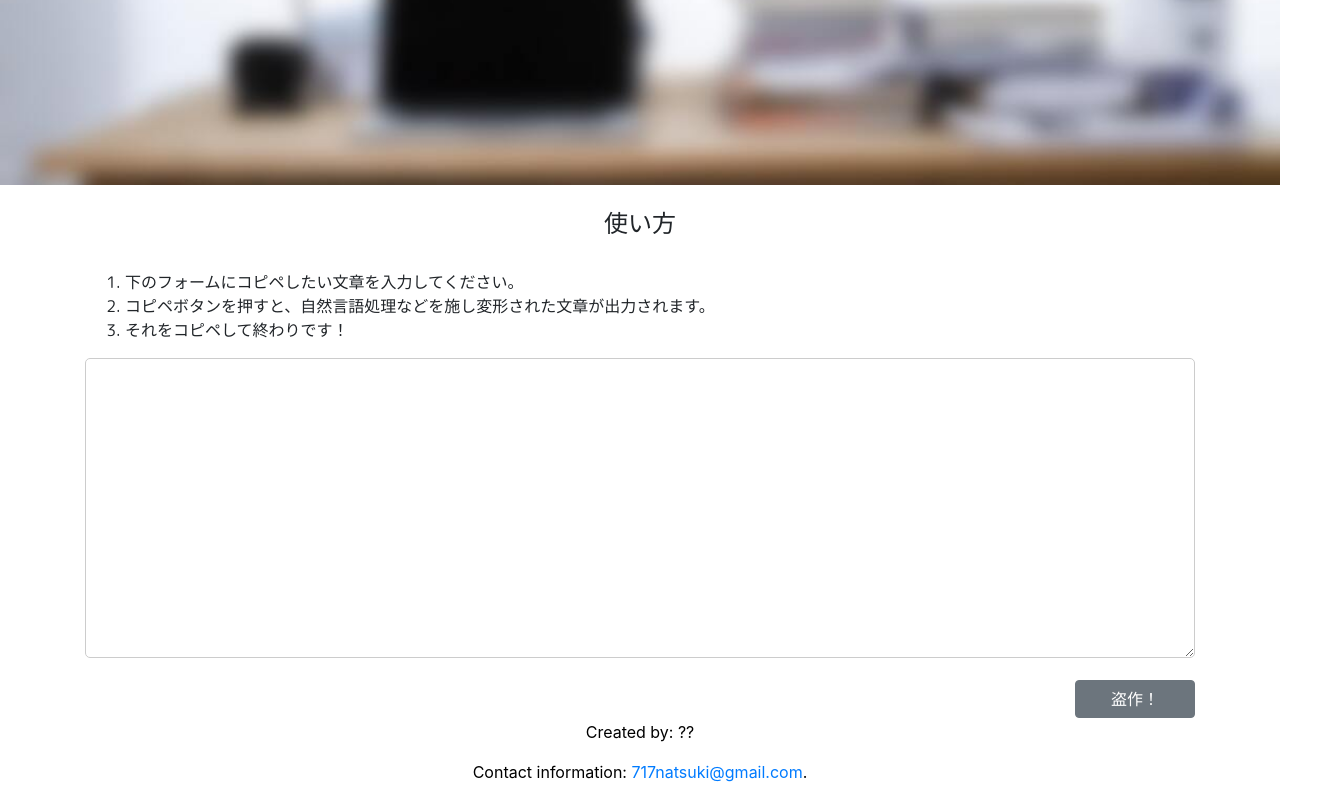
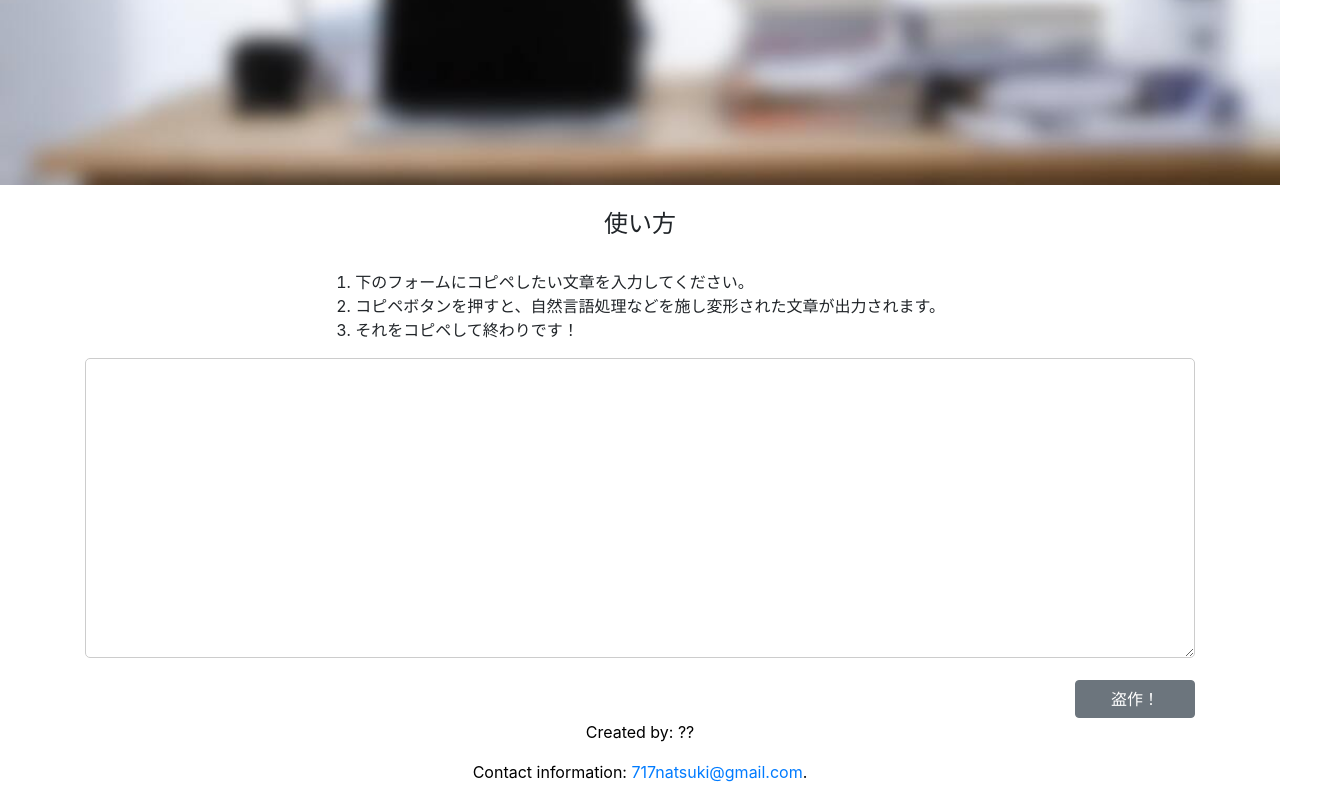
Before and after one commit to 717natsuki/CopyPpe, a plain HTML site: page copyPpe/main/index.html in a window 1280 px wide. Shown: the part 668-1468 px from the top of the page, 1330 px wide, since content can reach past the window. Drawn offline with nearby package versions, Linux system fonts and the light colour scheme.

Commit message:
no message

```diff
--- a/copyPpe/main/index.html
+++ b/copyPpe/main/index.html
@@ -37,7 +37,10 @@
   <div class="container intro">
     <h4>使い方</h4>
     <br>
-    <div class=" explain_howUse">
+
+  </div>
+  <div class="explaninDiv2">
+    <div class="explain_howUse">
       <ol>
         <li>下のフォームにコピペしたい文章を入力してください。</li>
         <li>コピペボタンを押すと、自然言語処理などを施し変形された文章が出力されます。</li>
@@ -45,7 +48,6 @@
         <ol>
     </div>
   </div>
-
   <div class="container intro">
     <form class="" action="index.html" method="post" content="width=device-width, initial-scale=1">
       <textarea id="myTextarea" name="name" rows="8" cols="80"></textarea>
@@ -54,6 +56,8 @@
 
     </form>
   </div>
+
+
   <br>
   <div class="container intro">
     <p id="demo"></p>
--- a/copyPpe/main/style.css
+++ b/copyPpe/main/style.css
@@ -64,3 +64,14 @@ textarea{
     margin-right: auto;
     float: right;
 }
+ol {
+   float:left;
+   position:relative;
+   left:50%;
+}
+
+li {
+   position:relative;
+   left:-50%;
+  margin-right: 60px;
+}
```
